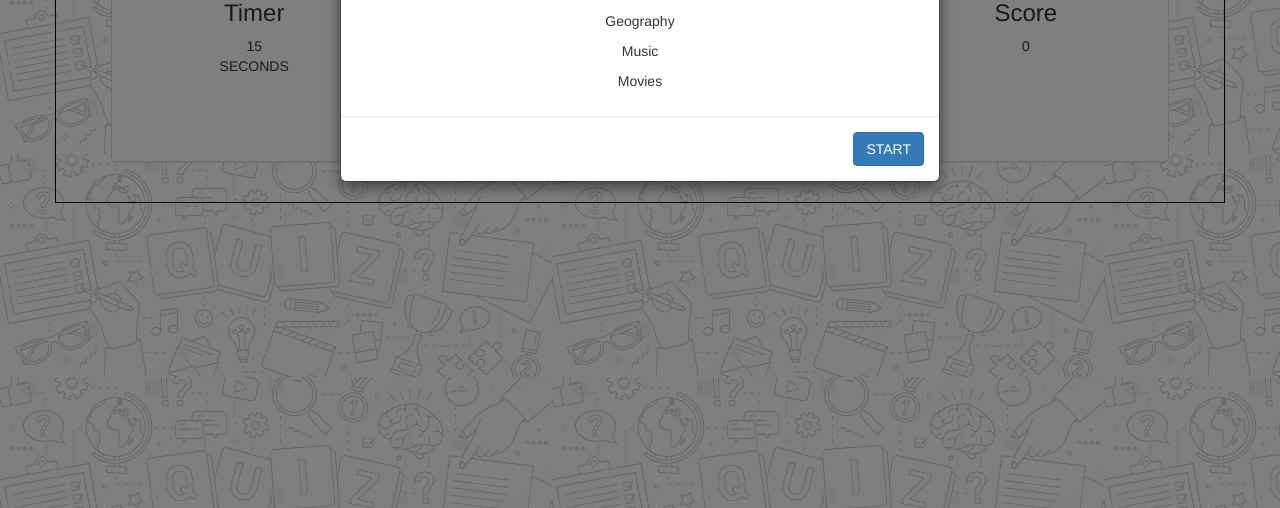
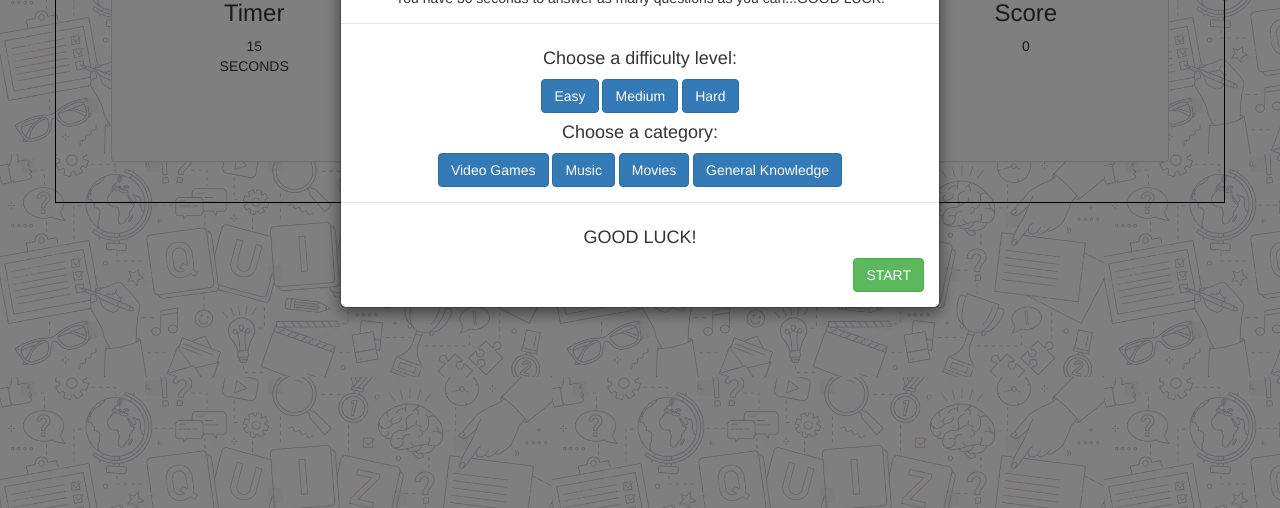
Before and after one commit to maroua-akkari/Sparta-game, a plain HTML site: page index.html in a window 1280 px wide. Shown: the part 292-800 px from the top of the page. Drawn offline with nearby package versions, Linux system fonts and the light colour scheme; no server answers.

Commit message:
added option for user to choose difficulty

```diff
--- a/index.html
+++ b/index.html
@@ -12,7 +12,7 @@
   <body>
     <div class="container allContent">
       <h1>Best Quiz Game Ever</h1>
-      <div class="panel panel-default">
+      <div class="panel panel-default mainPanel">
         <div class="panel-body">
 
           <div class="modal fade myModal" id="startingModal" tabindex="-1" role="dialog">
@@ -20,16 +20,28 @@
               <div class="modal-content">
                 <div class="modal-header">
                   <button type="button" class="close" data-dismiss="modal" aria-label="Close"><span aria-hidden="true">&times;</span></button>
-                  <h4 class="modal-title">Choose a category:</h4>
+                  <h3 class="modal-title">Instructions</h3>
+                  <p class="modal-title">You have 30 seconds to answer as many questions as you can...GOOD LUCK!</p>
                 </div>
                 <div class="modal-body">
-                  <p id=>Geography</p>
-                  <p>Music</p>
-                  <p>Movies</p>
+                  <h4>Choose a difficulty level:</h4>
+                  <button type="button" class="btn btn-primary difficulty">Easy</button>
+                  <button type="button" class="btn btn-primary difficulty">Medium</button>
+                  <button type="button" class="btn btn-primary difficulty">Hard</button>
+                  <h4>Choose a category:</h4>
+                  <button type="button" class="btn btn-primary category">Video Games</button>
+                  <button type="button" class="btn btn-primary category">Music</button>
+                  <button type="button" class="btn btn-primary category">Movies</button>
+                  <button type="button" class="btn btn-primary category">General Knowledge</button>
+                  <!-- <h4>Choose a category:</h4>
+                  <button type="button" class="btn btn-primary category" data-dismiss="modal">Video Games</button>
+                  <button type="button" class="btn btn-primary category" data-dismiss="modal">Music</button>
+                  <button type="button" class="btn btn-primary category" data-dismiss="modal">Movies</button>
+                  <button type="button" class="btn btn-primary category" data-dismiss="modal">General Knowledge</button> -->
                 </div>
                 <div class="modal-footer">
-                  <button type="button" class="btn btn-primary playAgain" id="start" data-dismiss="modal">START</button>
-                  <!-- <button type="button" class="btn btn-primary playAgain" id="playAgain" onclick="location.href = 'home.html'">Play again</button> -->
+                  <h4>GOOD LUCK!</h4>
+                  <button type="button" class="btn btn-success start" data-dismiss="modal" id="start">START</button>
                 </div>
               </div>
             </div>
@@ -46,19 +58,19 @@
         <h3>Question:</h3>
         <!-- <h2 class="q" id="q"></h2> -->
         <p class="q" id="q"></p>
-        <h3>Pick your answer:</h3>
+        <h3 class="ansHeading">Pick your answer:</h3>
         <div class="btn-group btn-group-justified" id="multipleChoice" role="group" aria-label="...">
           <div class="btn-group" role="group">
-            <button type="button" class="btn btn-default choice" id="a0"></button>
+            <button type="button" class="btn btn-primary choice" id="a0"></button>
           </div>
           <div class="btn-group" role="group">
-            <button type="button" class="btn btn-default choice" id="a1"></button>
+            <button type="button" class="btn btn-primary choice" id="a1"></button>
           </div>
           <div class="btn-group" role="group">
-            <button type="button" class="btn btn-default choice" id="a2"></button>
+            <button type="button" class="btn btn-primary choice" id="a2"></button>
           </div>
           <div class="btn-group" role="group">
-            <button type="button" class="btn btn-default choice" id="a3"></button>
+            <button type="button" class="btn btn-primary choice" id="a3"></button>
           </div>
         </div>
       </div>
```
